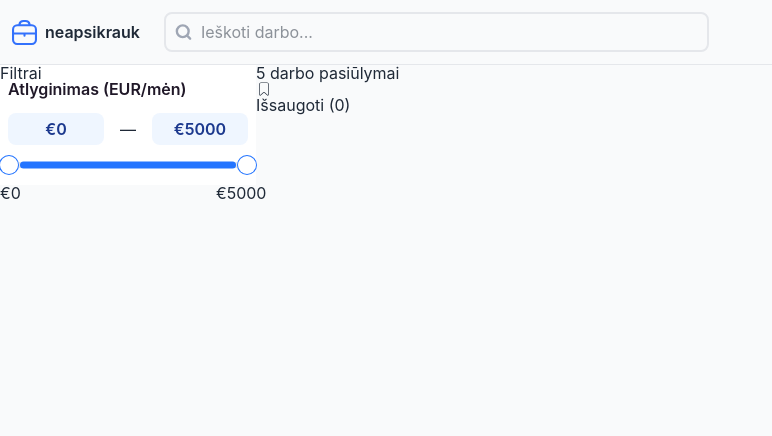
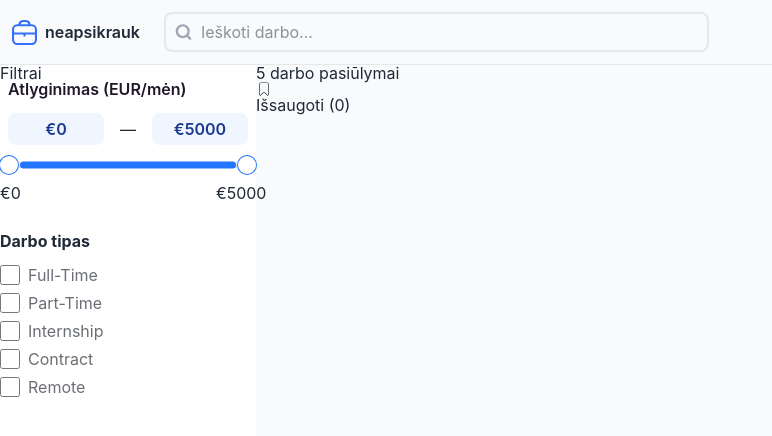
Before and after one commit to RojusDEV/neapsikrauk, a React (Vite) app: page /dashboard in a window 1280 px wide. Shown: the top 436 px of the page, without its empty margins (0-772 px from the left). Built offline with nearby package versions, Linux system fonts and the light colour scheme.

Commit message:
[feat]: added job type filter option

```diff
--- /dev/null
+++ b/src/components/Filters/JobType/JobType.tsx
@@ -0,0 +1,20 @@
+interface JobTypeProps {
+  job: { id: string; label: string };
+  onSelect: (job: { id: string; label: string }) => void;
+}
+
+const JobType = ({ job, onSelect }: JobTypeProps) => {
+  return (
+    <div className="job-type-option">
+      <input
+        type="checkbox"
+        id={job.id}
+        onChange={() => onSelect(job)}
+        style={{ display: "inline-block", width: "20px", height: "20px" }}
+      />
+      <label htmlFor={job.id} className="job-type-title">{job.label}</label>
+    </div>
+  );
+};
+
+export default JobType;
--- /dev/null
+++ b/src/components/Filters/JobType/JobTypeWrapper.scss
@@ -0,0 +1,26 @@
+@use "@/styles/abstracts/variables";
+
+.job_type_wrapper {
+  margin-top: 3em;
+  .job_type_form {
+    .filter_type_name {
+      color: variables.$text-color;
+      font-size: variables.$font-size-base;
+      font-weight: bold;
+    }
+    .filter_fieldset {
+      display: flex;
+      flex-direction: column;
+      margin-top: 1em;
+      gap: 0.5em;
+      .job-type-option {
+        display: flex;
+        gap: 0.5em;
+        align-items: center;
+      }
+      .job-type-title {
+        color: variables.$color-gray-400;
+      }
+    }
+  }
+}
--- /dev/null
+++ b/src/components/Filters/JobType/JobTypeWrapper.tsx
@@ -0,0 +1,31 @@
+import JobType from "./JobType";
+import "./JobTypeWrapper.scss";
+
+const JobTypeWrapper = () => {
+  const jobTypes = [
+    { id: "full-time", label: "Full-Time" },
+    { id: "part-time", label: "Part-Time" },
+    { id: "internship", label: "Internship" },
+    { id: "contract", label: "Contract" },
+    { id: "remote", label: "Remote" },
+  ];
+
+  const handleOnSelect = (job: { id: string; label: string }) => {
+    // Selection logic to be implemented
+  };
+
+  return (
+    <div className="job_type_wrapper">
+      <form className="job_type_form">
+        <legend className="filter_type_name">Darbo tipas</legend>
+        <fieldset className="filter_fieldset">
+          {jobTypes.map((el) => (
+            <JobType key={el.id} job={el} onSelect={handleOnSelect} />
+          ))}
+        </fieldset>
+      </form>
+    </div>
+  );
+};
+
+export default JobTypeWrapper;
--- a/src/components/layout/FilterAside.scss
+++ b/src/components/layout/FilterAside.scss
@@ -3,4 +3,5 @@
 .filter-option-aside {
   background-color: variables.$background-color-seccondary;
   width: 100%;
+  min-height: 100vh;
 }
--- a/src/components/layout/FilterAside.tsx
+++ b/src/components/layout/FilterAside.tsx
@@ -1,3 +1,4 @@
+import JobTypeWrapper from "../Filters/JobType/JobTypeWrapper";
 import SalaryFilter from "../Filters/SalaryFilter";
 import "./FilterAside.scss";
 
@@ -6,6 +7,7 @@ const FilterAside = () => {
     <aside className="filter-option-aside">
       <span>Filtrai</span>
       <SalaryFilter />
+      <JobTypeWrapper />
     </aside>
   );
 };
--- a/src/styles/base/_reset.scss
+++ b/src/styles/base/_reset.scss
@@ -102,6 +102,5 @@ table {
 }
 
 input {
-  -webkit-appearance: none;
   border-radius: 0;
 }
```
